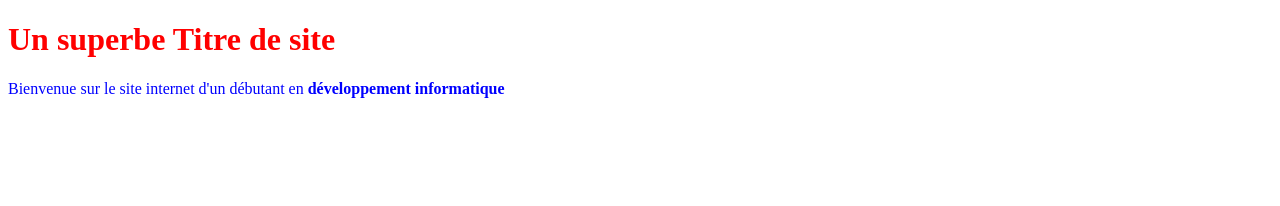
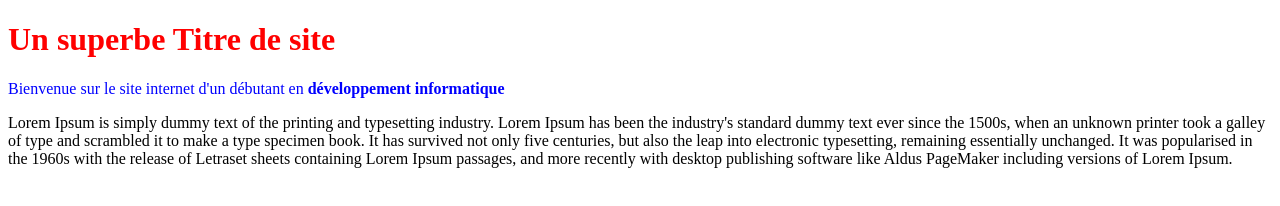
Before and after one commit to borishristi/OpenclassroomsProject, a plain HTML site: page index.html in a window 1280 px wide. Drawn offline with Linux system fonts and the light colour scheme.

Commit message:
ajout d'un paragraphe dans index.html et modification de sa couleur dans styles.css

```diff
--- a/index.html
+++ b/index.html
@@ -7,5 +7,12 @@
 	<body>
 		<h1> Un superbe Titre de site </h1>
 		<p> Bienvenue sur le site internet d'un débutant en <b>développement informatique</b> </p>
+		<p class="paragraphe"> Lorem Ipsum is simply dummy text of the printing and typesetting industry.
+		Lorem Ipsum has been the industry's standard dummy text ever since the 1500s, when an
+		unknown printer took a galley of type and scrambled it to make a type specimen book.
+		It has survived not only five centuries, but also the leap into electronic typesetting,
+		remaining essentially unchanged. It was popularised in the 1960s with the release of
+		Letraset sheets containing Lorem Ipsum passages, and more recently with desktop publishing
+		software like Aldus PageMaker including versions of Lorem Ipsum.</p>
 	</body>
 </html>
--- a/styles.css
+++ b/styles.css
@@ -5,3 +5,6 @@ h1{
 p {
 	color: blue;
 }
+.paragraphe{
+	color: black;
+}
```
